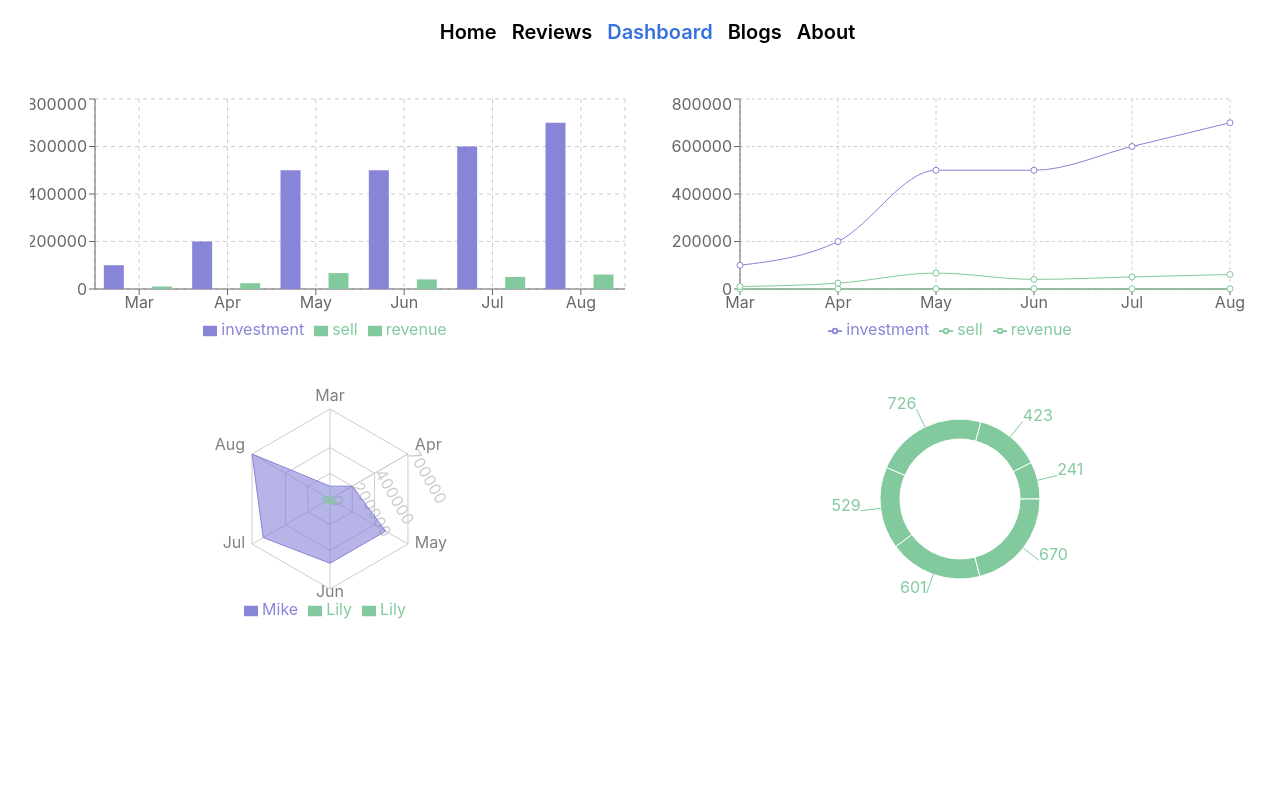
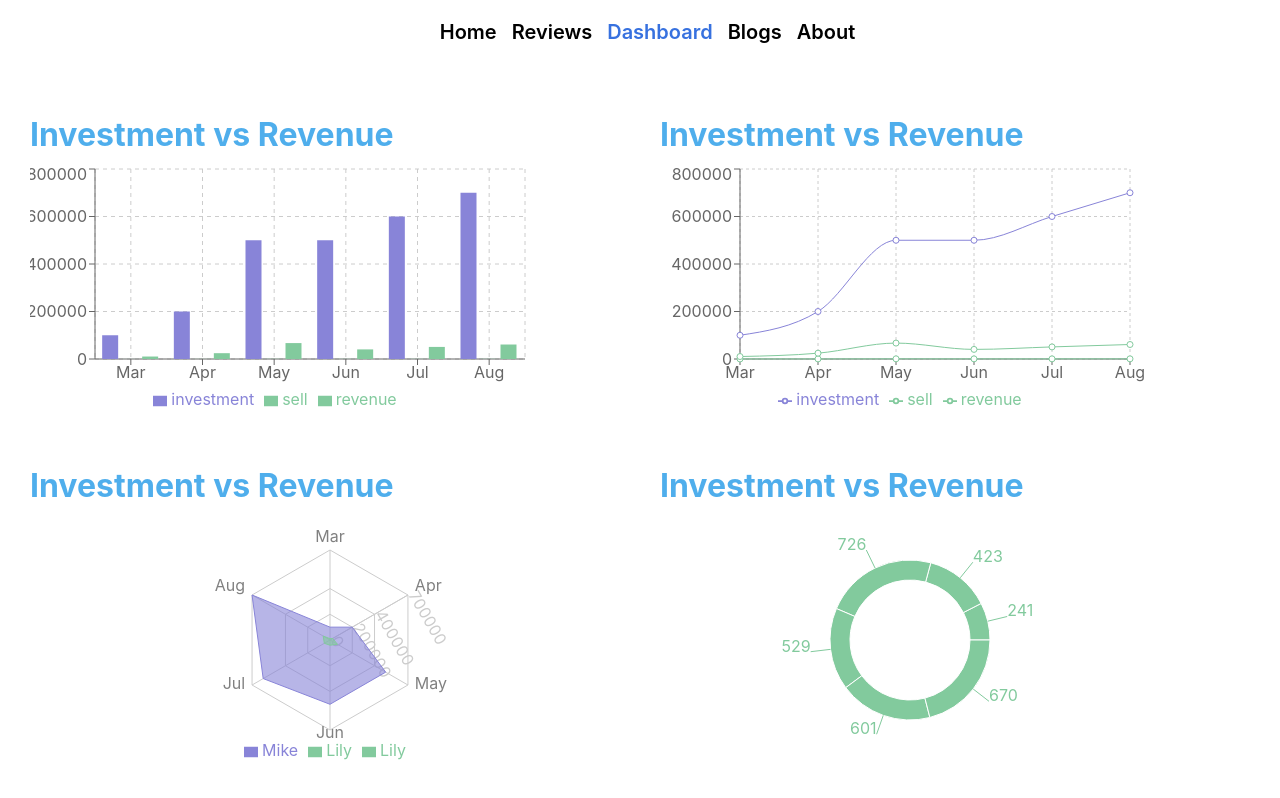
Before and after one commit to sajeeb5506/product-analysis-assignment, a React (Create React App) app: page /dashboard in a window 1280 px wide. Built offline with nearby package versions, Linux system fonts and the light colour scheme.

Commit message:
Dashbord heading added

```diff
--- a/src/Components/Dashboard/Dashboard.css
+++ b/src/Components/Dashboard/Dashboard.css
@@ -4,6 +4,10 @@
   gap: 30px;
   padding: 30px;
 
+}
+.dashheading{
+ color: rgb(79, 174, 236);
+ margin-bottom: 10px;
 }
 @media only screen and (max-width: 600px) {
     .dasbord{
--- a/src/Components/Dashboard/Dashboard.js
+++ b/src/Components/Dashboard/Dashboard.js
@@ -15,7 +15,8 @@ console.log(data);
     return (
         <div className='dasbord'>
      <div className="">
-     <BarChart width={600} height={250} data={data}>
+     <h1 className='dashheading'>Investment vs Revenue</h1>
+     <BarChart width={500} height={250} data={data}>
         <CartesianGrid strokeDasharray="4 4" />
          <XAxis dataKey="month" />
          <YAxis />
@@ -27,7 +28,8 @@ console.log(data);
         </BarChart>
      </div>
      <div className="">
-     <LineChart width={600} height={250} data={data}
+     <h1 className='dashheading'>Investment vs Revenue</h1>
+     <LineChart width={500} height={250} data={data}
   margin={{ top: 5, right: 30, left: 20, bottom: 5 }}>
   <CartesianGrid strokeDasharray="3 3" />
   <XAxis dataKey="month" />
@@ -40,6 +42,7 @@ console.log(data);
 </LineChart>
      </div>
      <div className="">
+     <h1 className='dashheading'>Investment vs Revenue</h1>
      <RadarChart outerRadius={90} width={600} height={250} data={data}>
   <PolarGrid />
   <PolarAngleAxis dataKey="month" />
@@ -51,7 +54,8 @@ console.log(data);
 </RadarChart>
      </div>
      <div className="">
-     <PieChart width={600} height={250}>
+     <h1 className='dashheading'>Investment vs Revenue</h1>
+     <PieChart width={500} height={250}>
   <Pie data={data} dataKey="month" nameKey="investment" cx="50%" cy="50%" outerRadius={50} fill="#8884d8" />
   <Pie data={data} dataKey="sell" nameKey="revenue" cx="50%" cy="50%" innerRadius={60} outerRadius={80} fill="#82ca9d" label />
 </PieChart>
```
